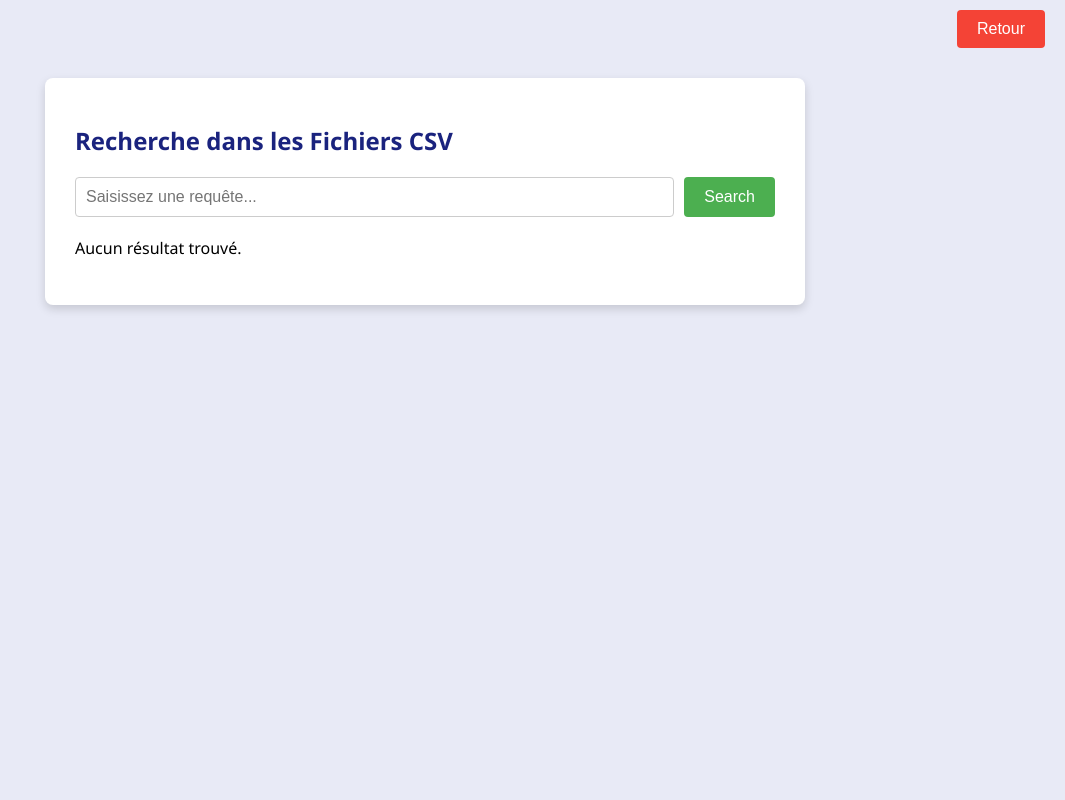
After one commit to Yassine-gaaloul/ELK, a Flask app: page /search in a window 1280 px wide. The commit adds this page. Shown: the whole page, without its empty margins (215-1280 px from the left). Run offline with Flask 3, Linux system fonts and the light colour scheme.

Commit message:
Description de mes changements

```diff
--- a/general/app.py
+++ b/general/app.py
@@ -1,5 +1,6 @@
-from flask import Flask, render_template, request, redirect
+from flask import Flask, render_template, request, redirect, url_for
 import os
+import csv
 
 app = Flask(__name__)
 
@@ -17,15 +18,32 @@ def index():
 @app.route('/upload', methods=['POST'])
 def upload_file():
     if 'file' not in request.files:
-        return "No file part in the request", 400
+        return render_template('index.html', alert="Aucune partie de fichier n'a été trouvée.")
     file = request.files['file']
     if file.filename == '':
-        return "No file selected", 400
+        return render_template('index.html', alert="Aucun fichier n'a été sélectionné.")
     if file and allowed_file(file.filename):
-        file.save(os.path.join(app.config['UPLOAD_FOLDER'], file.filename))
-        return f"File {file.filename} uploaded successfully!"
+        filepath = os.path.join(app.config['UPLOAD_FOLDER'], file.filename)
+        file.save(filepath)
+        return render_template('index.html', alert=f"Fichier {file.filename} téléchargé avec succès !")
     else:
-        return "Invalid file format. Only CSV files are allowed.", 400
+        return render_template('index.html', alert="Format de fichier invalide. Seuls les fichiers CSV sont autorisés.")
+
+@app.route('/search', methods=['GET', 'POST'])
+def search():
+    results = []
+    if request.method == 'POST':
+        query = request.form.get('query')
+        if query:
+            for filename in os.listdir(app.config['UPLOAD_FOLDER']):
+                if allowed_file(filename):
+                    filepath = os.path.join(app.config['UPLOAD_FOLDER'], filename)
+                    with open(filepath, 'r') as csvfile:
+                        reader = csv.DictReader(csvfile)
+                        for row in reader:
+                            if query.lower() in str(row).lower():  # Search case-insensitively in row data
+                                results.append(row)
+    return render_template('search.html', results=results)
 
 if __name__ == '__main__':
     app.run(debug=True, host='0.0.0.0')
--- /dev/null
+++ b/general/templates/search.html
@@ -0,0 +1,131 @@
+<!DOCTYPE html>
+<html lang="en">
+<head>
+    <meta charset="UTF-8">
+    <meta name="viewport" content="width=device-width, initial-scale=1.0">
+    <title>Recherche dans les CSV</title>
+    <style>
+        body {
+            font-family: 'Segoe UI', Tahoma, Geneva, Verdana, sans-serif;
+            margin: 0;
+            padding: 0;
+            background-color: #e8eaf6;
+            min-height: 100vh;
+            display: flex;
+            flex-direction: column;
+            align-items: center;
+            justify-content: flex-start;
+        }
+
+        .container {
+            background-color: white;
+            padding: 30px;
+            border-radius: 8px;
+            box-shadow: 0 4px 10px rgba(0, 0, 0, 0.15);
+            max-width: 700px;
+            width: 100%;
+            margin-top: 20px;
+        }
+
+        .header {
+            width: 100%;
+            display: flex;
+            justify-content: flex-end;
+            padding: 10px 20px;
+            box-sizing: border-box;
+        }
+
+        h1 {
+            color: #1a237e;
+            font-size: 24px;
+            margin-bottom: 20px;
+        }
+
+        form {
+            display: flex;
+            gap: 10px;
+            margin-bottom: 20px;
+        }
+
+        input[type="text"] {
+            padding: 10px;
+            font-size: 16px;
+            flex: 1;
+            border: 1px solid #ccc;
+            border-radius: 4px;
+        }
+
+        button {
+            background-color: #4CAF50;
+            color: white;
+            border: none;
+            padding: 10px 20px;
+            border-radius: 4px;
+            cursor: pointer;
+            font-size: 16px;
+        }
+
+        button:hover {
+            background-color: #45a049;
+        }
+
+        .btn-secondary {
+            background-color: #f44336;
+        }
+
+        .btn-secondary:hover {
+            background-color: #d32f2f;
+        }
+
+        table {
+            width: 100%;
+            border-collapse: collapse;
+            margin-top: 20px;
+        }
+
+        th, td {
+            padding: 10px;
+            text-align: left;
+            border: 1px solid #ddd;
+        }
+
+        th {
+            background-color: #f4f4f4;
+        }
+    </style>
+</head>
+<body>
+    <div class="header">
+        <button class="btn-secondary" onclick="window.location.href='/'">Retour</button>
+    </div>
+    <div class="container">
+        <h1>Recherche dans les Fichiers CSV</h1>
+        <form action="/search" method="POST">
+            <input type="text" name="query" placeholder="Saisissez une requête..." required>
+            <button type="submit">Search</button>
+        </form>
+        {% if results %}
+        <table>
+            <thead>
+                <tr>
+                    {% for key in results[0].keys() %}
+                    <th>{{ key }}</th>
+                    {% endfor %}
+                </tr>
+            </thead>
+            <tbody>
+                {% for row in results %}
+                <tr>
+                    {% for value in row.values() %}
+                    <td>{{ value }}</td>
+                    {% endfor %}
+                </tr>
+                {% endfor %}
+            </tbody>
+        </table>
+        {% elif results is not none %}
+        <p>Aucun résultat trouvé.</p>
+        {% endif %}
+    </div>
+</body>
+</html>
```
Also changed, not shown: general/templates/index.html (+12 -1 lines), general/data/housing_in_london_monthly_variables.csv (deleted), general/data/used_car_dataset.csv (added), 1 other file.
